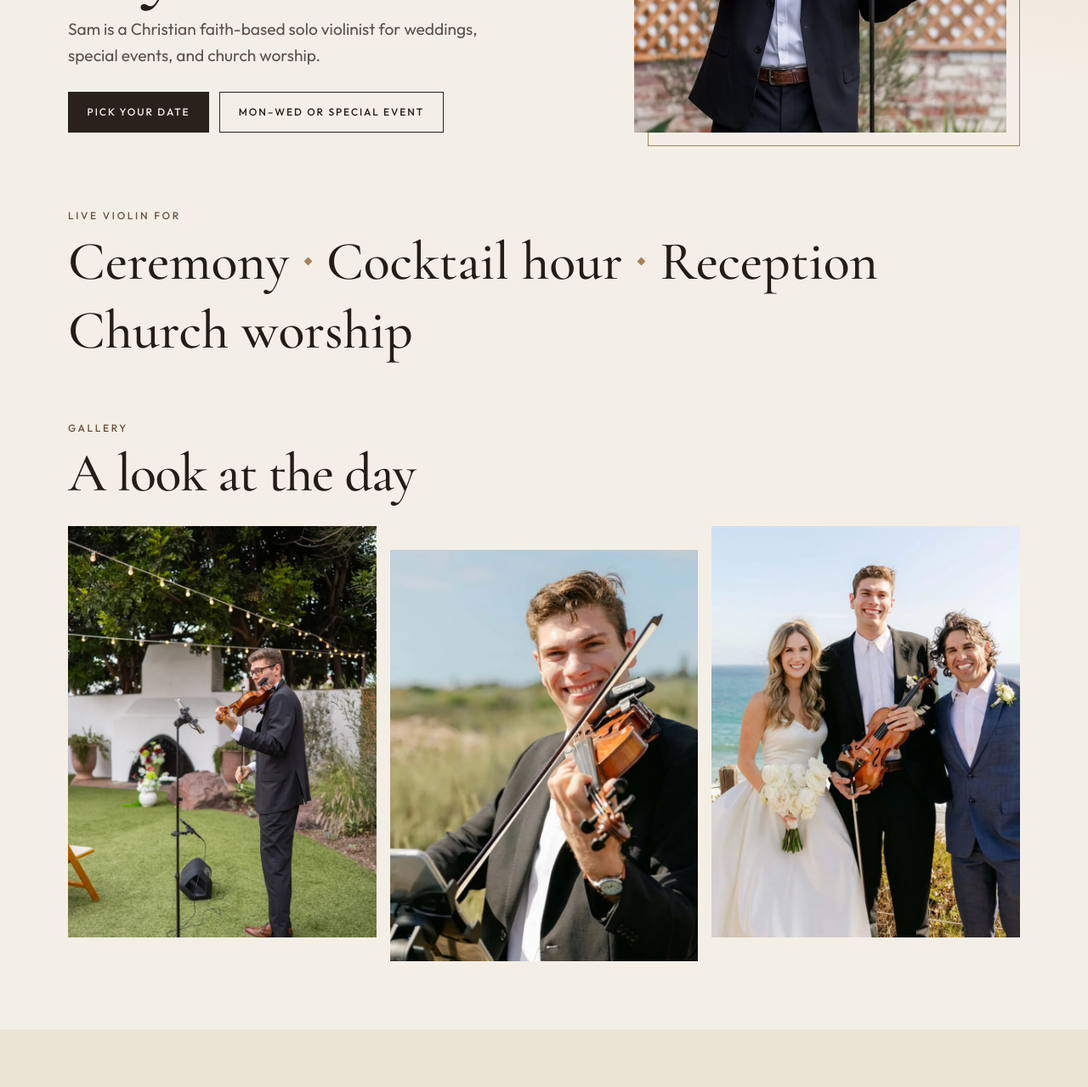
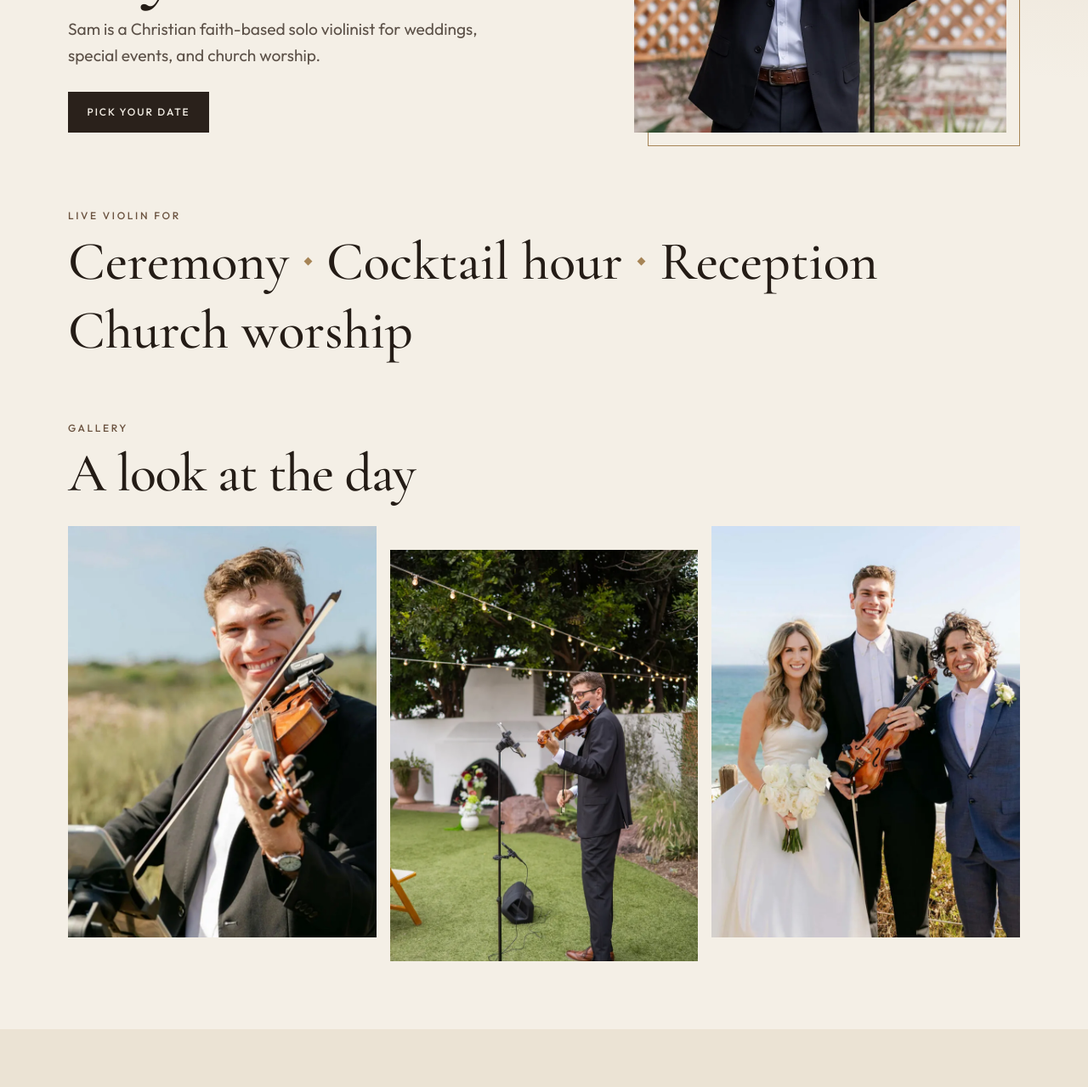
Before and after one commit to coastbeekeeper-afk/goldenhourviolin, a plain HTML site: page index.html in a window 1280 px wide. Shown: the part 421-1700 px from the top of the page at 85% size. Drawn offline with Linux system fonts and the light colour scheme.

Commit message:
Remove the secondary hero button and center the courtyard photo. (#7)
The hero keeps a single Pick your date button. The unused ghost-button styles go with it. The courtyard string-lights photo moves to the middle of the gallery, with its alt text and the existing stagger unchanged.

Co-authored-by: Cursor Agent <cursoragent@cursor.com>
Co-authored-by: coastbeekeeper-afk <coastbeekeeper-afk@users.noreply.github.com>

```diff
--- a/index.html
+++ b/index.html
@@ -102,7 +102,6 @@
           <p class="lede">Sam is a Christian faith-based solo violinist for weddings, special events, and church worship.</p>
           <div class="hero-actions">
             <a class="btn" href="https://book.squareup.com/appointments/0f2juwg2oo81ss/location/L2WKE6Z5AJVSV" target="_blank" rel="noopener noreferrer">Pick your date<span class="sr-only"> (opens in a new tab)</span></a>
-            <a class="btn btn-ghost" href="mailto:goldenhourviolin@gmail.com">Mon–Wed or special event</a>
           </div>
         </div>
         <figure class="hero-photo">
@@ -135,14 +134,14 @@
         <div class="gallery-grid">
           <figure>
             <picture>
-              <source srcset="assets/images/portrait-play.webp" type="image/webp">
-              <img src="assets/images/portrait-play.jpg" width="774" height="1161" alt="Violinist playing in an outdoor courtyard, with string lights overhead." loading="lazy" decoding="async">
+              <source srcset="assets/images/portrait-hold.webp" type="image/webp">
+              <img src="assets/images/portrait-hold.jpg" width="774" height="1120" alt="Violinist holding a violin and looking toward the camera." loading="lazy" decoding="async">
             </picture>
           </figure>
           <figure>
             <picture>
-              <source srcset="assets/images/portrait-hold.webp" type="image/webp">
-              <img src="assets/images/portrait-hold.jpg" width="774" height="1120" alt="Violinist holding a violin and looking toward the camera." loading="lazy" decoding="async">
+              <source srcset="assets/images/portrait-play.webp" type="image/webp">
+              <img src="assets/images/portrait-play.jpg" width="774" height="1161" alt="Violinist playing in an outdoor courtyard, with string lights overhead." loading="lazy" decoding="async">
             </picture>
           </figure>
           <figure>
--- a/styles.css
+++ b/styles.css
@@ -197,16 +197,6 @@ a {
   min-height: 42px;
   padding: 0.7rem 0.95rem;
   letter-spacing: 0.14em;
-}
-
-.btn-ghost {
-  background: transparent;
-  color: var(--ink);
-}
-
-.btn-ghost:hover {
-  background: var(--espresso);
-  color: var(--ivory);
 }
 
 .btn-gold {
```
